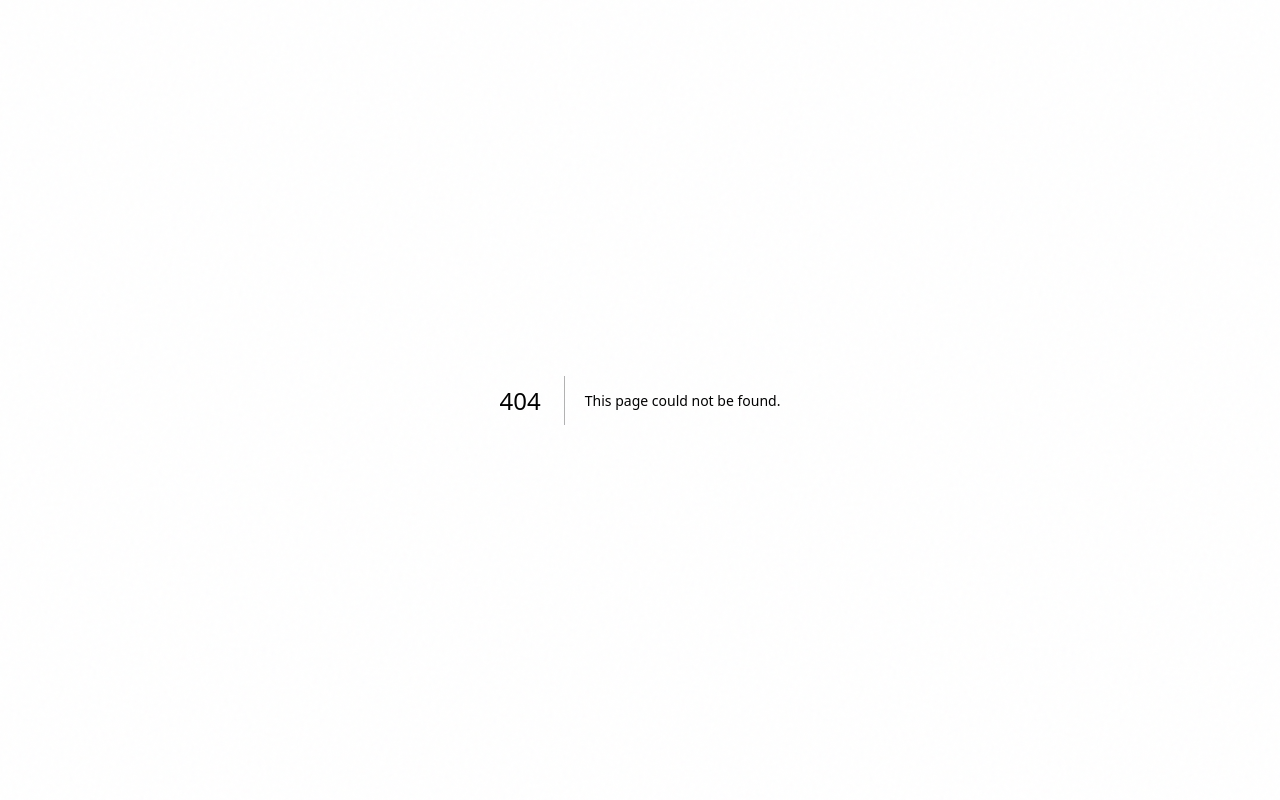
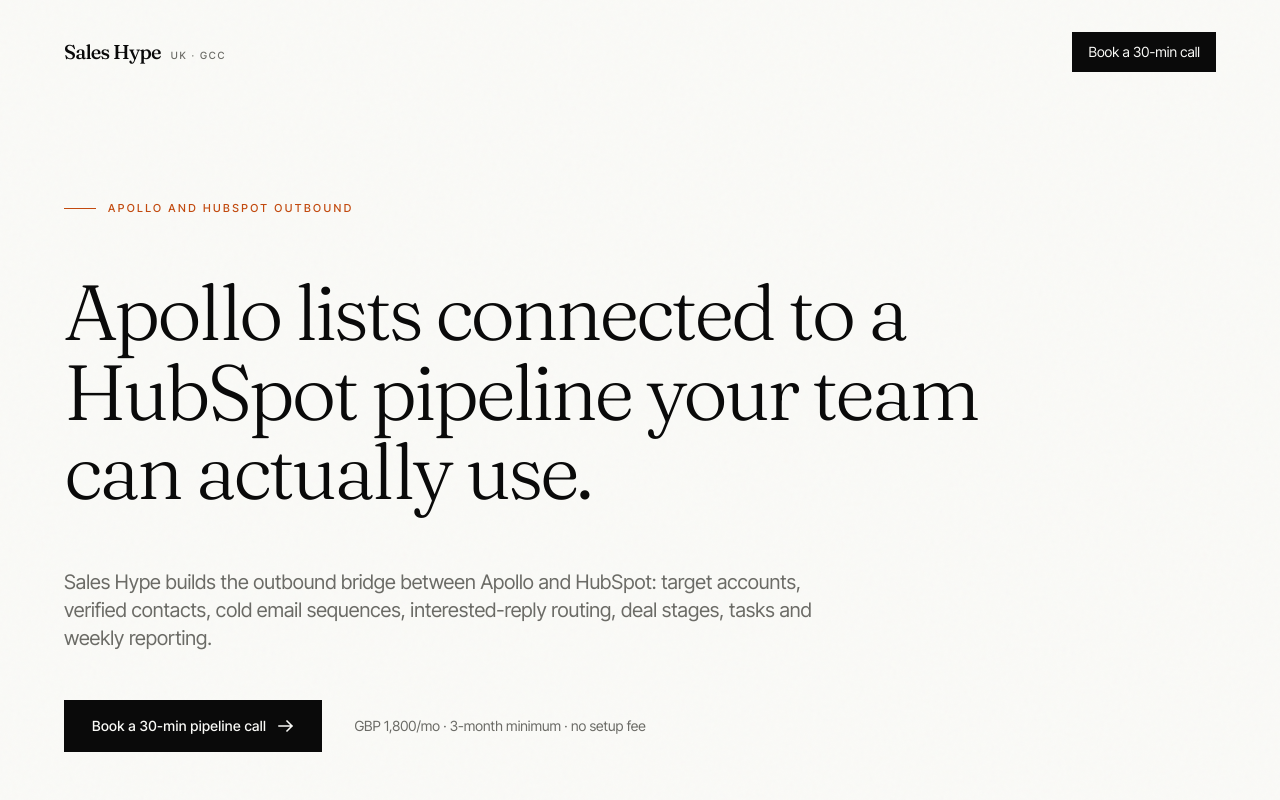
Before and after one commit to tareq-arch/saleshype-site, a Next.js app: page /apollo-hubspot-outbound in a window 1280 px wide. Before the commit this address had no page. Shown: the top 800 px of the page. Built offline with nearby package versions, Linux system fonts and the light colour scheme.

Commit message:
Add Apollo HubSpot outbound page

```diff
--- /dev/null
+++ b/app/apollo-hubspot-outbound/page.tsx
@@ -0,0 +1,31 @@
+import type { Metadata } from "next";
+import { SeoLandingPage } from "../seo-page-template";
+
+export const metadata: Metadata = {
+  title: "Apollo and HubSpot Outbound Setup",
+  description: "Apollo prospecting and HubSpot outbound setup for B2B teams. Sales Hype builds lists, sequences, reply routing, pipeline stages and weekly reporting.",
+  alternates: { canonical: "/apollo-hubspot-outbound" },
+};
+
+export default function Page() {
+  return (
+    <SeoLandingPage
+      eyebrow="Apollo and HubSpot outbound"
+      title="Apollo lists connected to a HubSpot pipeline your team can actually use."
+      description="Sales Hype builds the outbound bridge between Apollo and HubSpot: target accounts, verified contacts, cold email sequences, interested-reply routing, deal stages, tasks and weekly reporting."
+      primaryKeyword="Apollo HubSpot outbound"
+      supportingKeywords={["Apollo lead generation service", "HubSpot outbound setup", "HubSpot sales pipeline setup", "Apollo prospect lists"]}
+      sections={[
+        { title: "Apollo finds the market", body: "Apollo is powerful when the ICP is clear. Sales Hype uses it to build targeted prospect lists around roles, company size, sectors, geographies and buying signals." },
+        { title: "HubSpot holds the pipeline", body: "Positive replies need ownership, stage movement and next actions. HubSpot becomes the place where interested leads are tracked instead of getting lost in inboxes." },
+        { title: "The integration is commercial, not cosmetic", body: "The point is not just syncing contacts. The point is making sure outbound creates visible pipeline, clear follow-up and useful weekly decisions." },
+      ]}
+      bullets={["ICP mapping before Apollo list building.", "Decision-maker and company filters configured around your market.", "Cold email sequences written for each campaign angle.", "Replies routed into HubSpot with clear ownership.", "Pipeline stages and follow-up tasks configured.", "Weekly reporting across replies, meetings and opportunities."]}
+      faqs={[
+        { question: "Can Apollo and HubSpot work together for outbound?", answer: "Yes. Apollo can support prospecting and sequencing while HubSpot holds pipeline, owners, stages and reporting. Sales Hype builds the process around both tools." },
+        { question: "Do I need HubSpot before starting?", answer: "No. Sales Hype can work with your current setup or build a simple HubSpot pipeline if you need somewhere clean to land interested replies." },
+        { question: "Is this only for UK companies?", answer: "No. Sales Hype works across the UK and GCC, including KSA-focused outbound motions." },
+      ]}
+    />
+  );
+}
```
